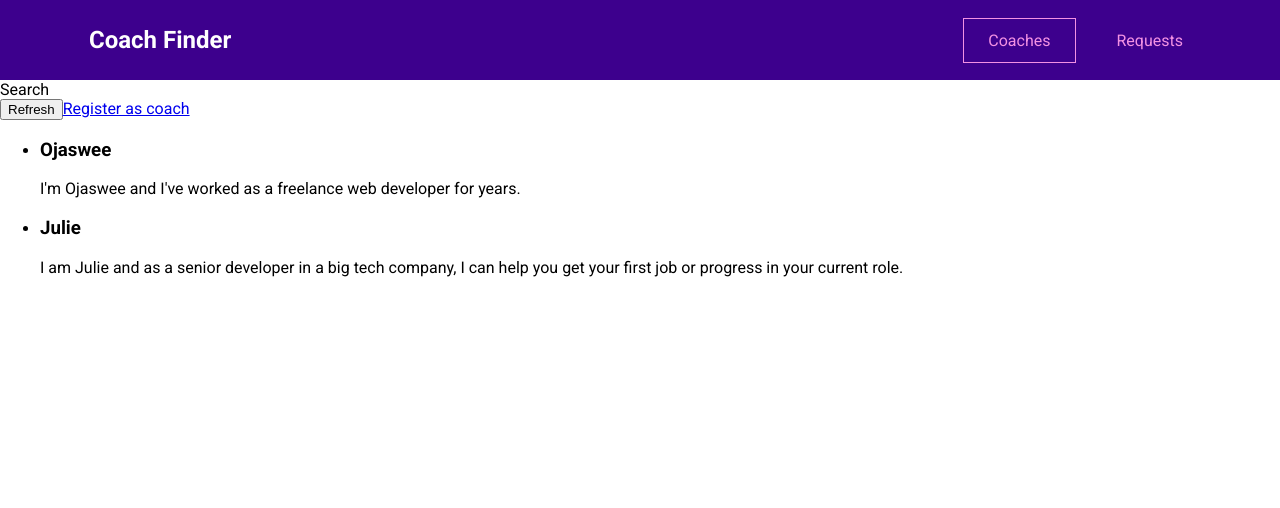
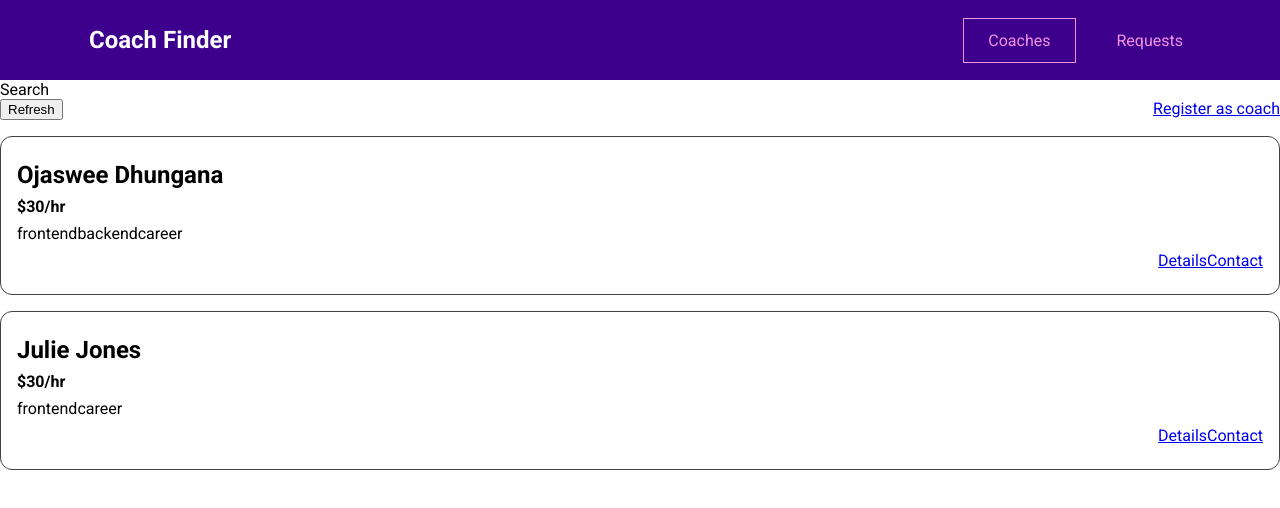
Before and after one commit to ojaswee/coach_finder, a Vue app: page /coaches in a window 1280 px wide. Shown: the top 508 px of the page. Built offline with nearby package versions, Linux system fonts and the light colour scheme.

Commit message:
CoachItem added

```diff
--- a/src/App.vue
+++ b/src/App.vue
@@ -5,7 +5,7 @@
 </template>
 
 <script>
-import TheHeader from './componets/layout/TheHeader.vue';
+import TheHeader from './components/layout/TheHeader.vue';
 
 export default {
 	components: {
--- /dev/null
+++ b/src/components/coaches/CoachItem.vue
@@ -0,0 +1,57 @@
+<template>
+	<li>
+		<h3>{{ fullName }}</h3>
+		<h4>${{ rate }}/hr</h4>
+		<div>
+			<span v-for="area in areas" :key="area">
+				{{ area }}</span>
+		</div>
+		<div class="actions">
+			<router-link :to="coachDetails">Details</router-link>
+			<router-link :to="coachContact">Contact</router-link>
+		</div>
+	</li>
+</template>
+
+<script>
+export default {
+	props: ['id', 'firstName', 'lastName','rate', 'areas'],
+	computed: {
+		fullName() {
+			return this.firstName + ' ' + this.lastName;
+		},
+		coachContact() {
+			return this.$route.path + '/' + this.id + '/contact';
+		},
+		coachDetails() {
+			return this.$route.path + '/' + this.id;
+		},
+	},
+};
+</script>
+<style scoped>
+li {
+	margin: 1rem 0;
+	border: 1px solid #424242;
+	border-radius: 12px;
+	padding: 1rem;
+}
+
+h3 {
+	font-size: 1.5rem;
+}
+
+h3,
+h4 {
+	margin: 0.5rem 0;
+}
+
+div {
+	margin: 0.5rem 0;
+}
+
+.actions {
+	display: flex;
+	justify-content: flex-end;
+}
+</style>
--- a/src/pages/coaches/CoachesList.vue
+++ b/src/pages/coaches/CoachesList.vue
@@ -7,18 +7,28 @@
 			<button>Refresh</button>
 			<router-link to="/register">Register as coach</router-link>
 		</div>
-		<ul v-if="hasCoaches" >
-			<li v-for="coach in filteredCoaches" :key="coach.id">
-				<h3>{{ coach.firstName }}</h3>
-				<p>{{ coach.description }}</p>
-			</li>
+		<ul v-if="hasCoaches">
+			<coach-item v-for="coach in filteredCoaches"
+			:key="coach.id"
+			:id="coach.id"
+			:first-name="coach.firstName"
+			:lastName="coach.lastName"
+			:rate="coach.hourlyRate"
+			:areas="coach.areas">
+			</coach-item>
+
 		</ul>
 		<p v-else>No coaches found</p>
 	</section>
 </template>
 <script>
+import CoachItem from '../../components/coaches/CoachItem.vue';
 
 export default {
+	components:
+	{
+		CoachItem,
+	},
 	computed: {
 		filteredCoaches() {
 			return this.$store.getters['coaches/coaches'];
@@ -29,3 +39,15 @@
 	},
 }
 </script>
+<style scoped>
+ul {
+	list-style: none;
+	margin: 0;
+	padding: 0;
+}
+
+.controls {
+	display: flex;
+	justify-content: space-between;
+}
+</style>
```
Also changed, not shown: src/components/layout/TheHeader.vue (renamed from src/componets/layout/TheHeader.vue).
